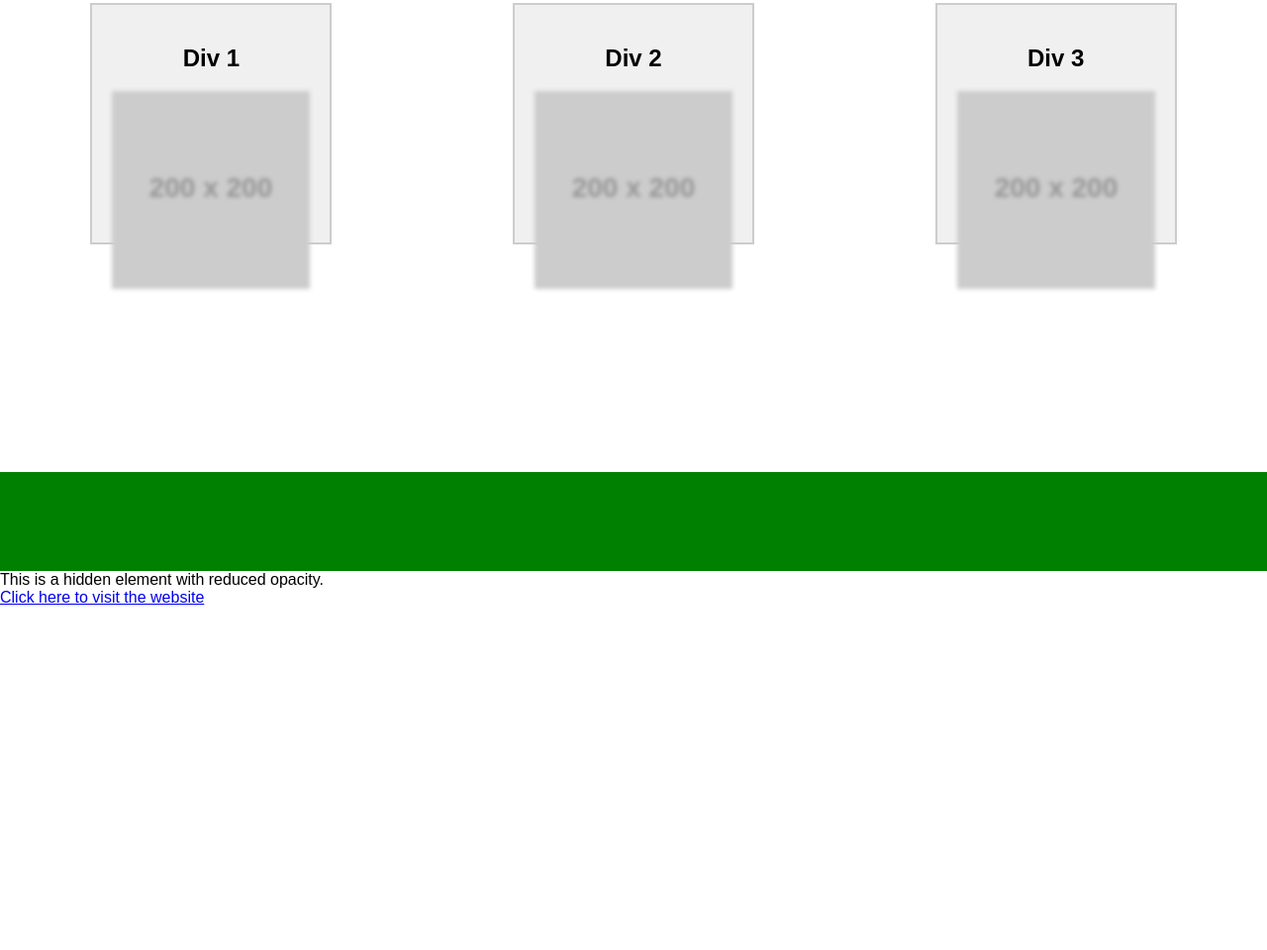
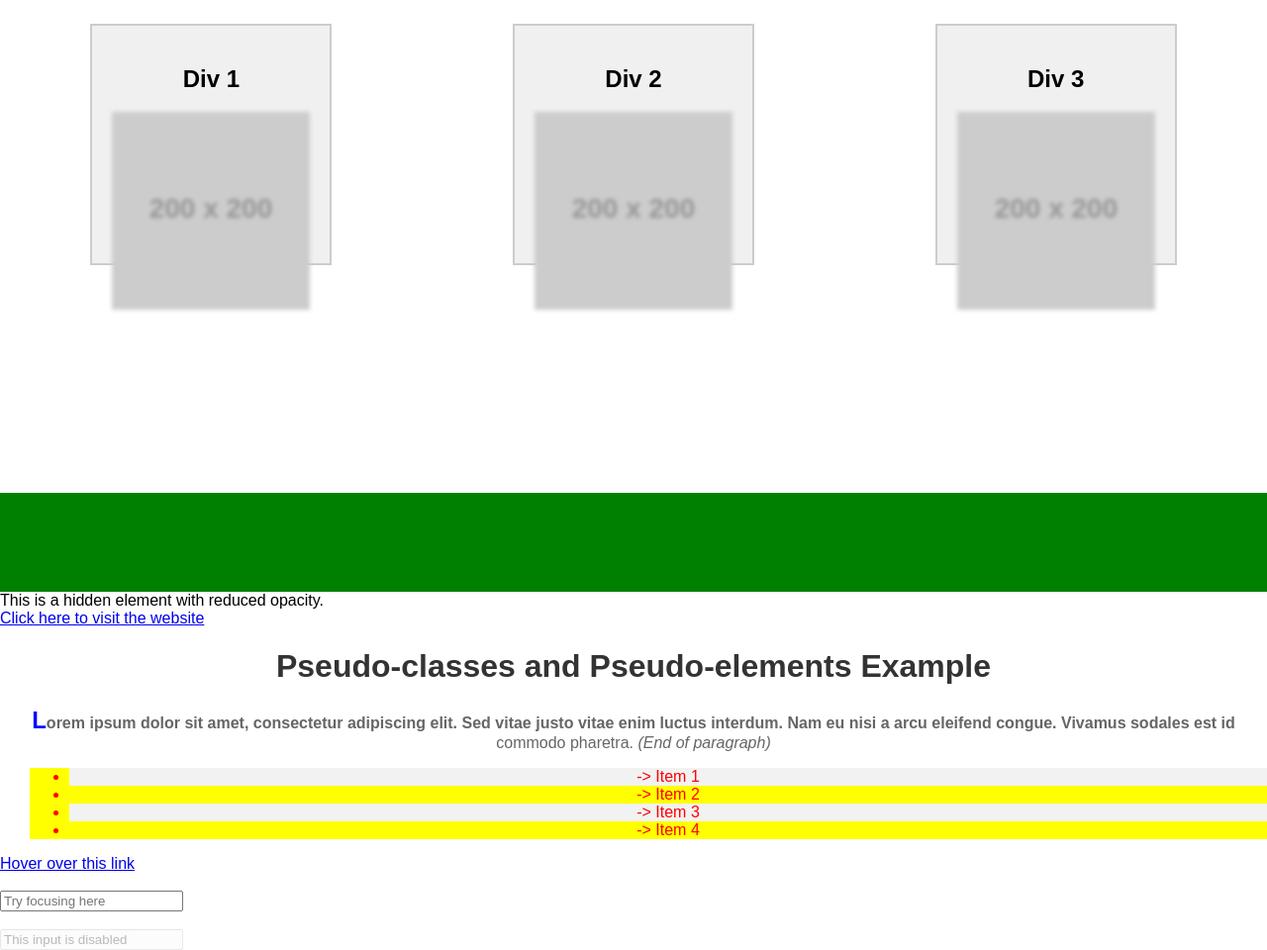
Before and after one commit to igorcislali/10h-igor-, a plain HTML site: page index.html in a window 1280 px wide. Shown: the part 543-1503 px from the top of the page at 99% size. Before the commit the page ends 1156 px from the top, so only its background shows below. Drawn offline with Linux system fonts and the light colour scheme; placeholder pictures from the web are drawn by us.

Commit message:
Update index.html

```diff
--- a/index.html
+++ b/index.html
@@ -200,7 +200,71 @@
             console.log((index + 1) + ". " + step);
         });
     </script>
+<head>
+    <meta charset="UTF-8">
+    <title>Pseudo-classes and Pseudo-elements Example</title>
+    <style>
+        /* Pseudo-classes */
+        a:hover {
+            color: red;
+            text-decoration: underline;
+        }
 
+        input:focus {
+            background-color: lightblue;
+            outline: none;
+        }
+
+        li:nth-child(odd) {
+            background-color: #f2f2f2;
+        }
+
+        input:disabled {
+            opacity: 0.5;
+        }
+
+        /* Pseudo-elements */
+        p::first-line {
+            font-weight: bold;
+        }
+
+        p::first-letter {
+            font-size: 150%;
+            color: blue;
+        }
+
+        li::before {
+            content: '-> ';
+        }
+
+        p::after {
+            content: ' (End of paragraph)';
+            font-style: italic;
+        }
+    </style>
+</head>
+<body>
+    <h1>Pseudo-classes and Pseudo-elements Example</h1>
+
+    <p>Lorem ipsum dolor sit amet, consectetur adipiscing elit. Sed vitae justo vitae enim luctus interdum.
+    Nam eu nisi a arcu eleifend congue. Vivamus sodales est id commodo pharetra.</p>
+
+    <ul>
+        <li>Item 1</li>
+        <li>Item 2</li>
+        <li>Item 3</li>
+        <li>Item 4</li>
+    </ul>
+
+    <a href="#">Hover over this link</a><br><br>
+
+    <input type="text" placeholder="Try focusing here"><br><br>
+
+    <input type="text" placeholder="This input is disabled" disabled>
+
+    <script>
+        document.querySelector('p').classList.add('extra-class');
+    </script>
 
 </body>
 </html>
```
